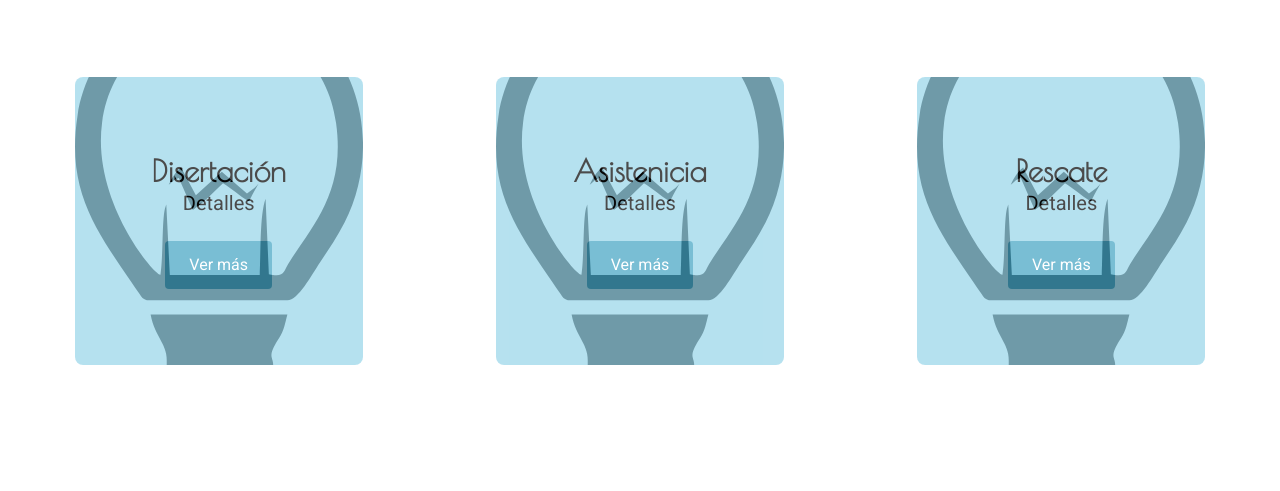
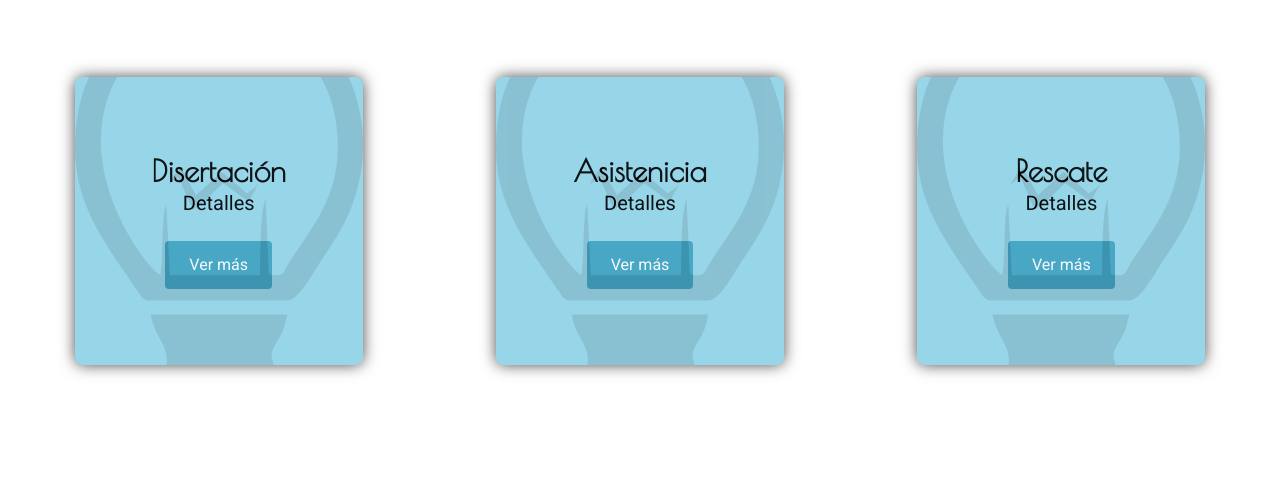
Before and after one commit to Master-Insight/page-ideaspropias, an Astro site: page / in a window 1280 px wide. Shown: the part 999-1490 px from the top of the page. Built offline with nearby package versions, Linux system fonts and the light colour scheme; Astro itself is replaced by a stand-in of ours; a web font is replaced by a local one.

Commit message:
Corrección Card

```diff
--- a/src/components/Card.astro
+++ b/src/components/Card.astro
@@ -4,11 +4,11 @@ const { title, subtitle, img, url = "#" } = data;
 ---
 
 <section
-  class="w-72 h-72 relative flex flex-col justify-center items-center text-center mb-4 p-4 bg-primary-lightershadow-glow rounded-lg"
+  class="w-72 h-72 relative flex flex-col justify-center items-center text-center mb-4 p-4 bg-primary-lighter shadow-glow rounded-lg"
   style=`background-image: url('${img}'); background-size: cover ; background-position: center;`
 >
   {/* Capa de atenuación */}
-  <div class="absolute inset-0 bg-primary-lighter opacity-70 rounded-lg">
+  <div class="absolute inset-0 bg-primary-lighter opacity-90 rounded-lg">
     <div
       class="w-72 h-72 flex flex-col items-center justify-center relative z-10"
     >
```
